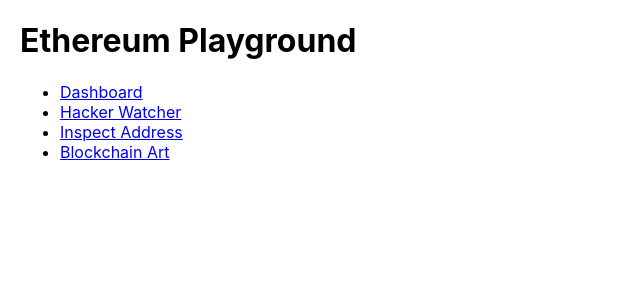
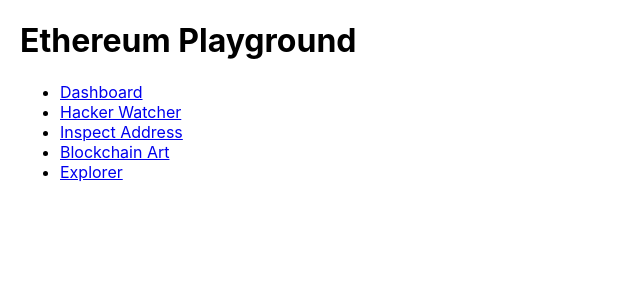
Before and after one commit to rodocite/ethereum-playground, a Next.js app: page / in a window 1280 px wide. Shown: the top 300 px of the page, without its empty margins (0-640 px from the left). Built offline with nearby package versions, Linux system fonts and the light colour scheme.

Commit message:
Add /explorer link

```diff
--- a/pages/index.js
+++ b/pages/index.js
@@ -8,6 +8,7 @@ export default () => (
       <li><Link href="/hackerwatch"><a>Hacker Watcher</a></Link></li>
       <li><Link href="/addressDetails"><a>Inspect Address</a></Link></li>
       <li><Link href="/artsy"><a>Blockchain Art</a></Link></li>
+      <li><Link href="/explorer"><a>Explorer</a></Link></li>
     </ul>
   </div>
 )
```
